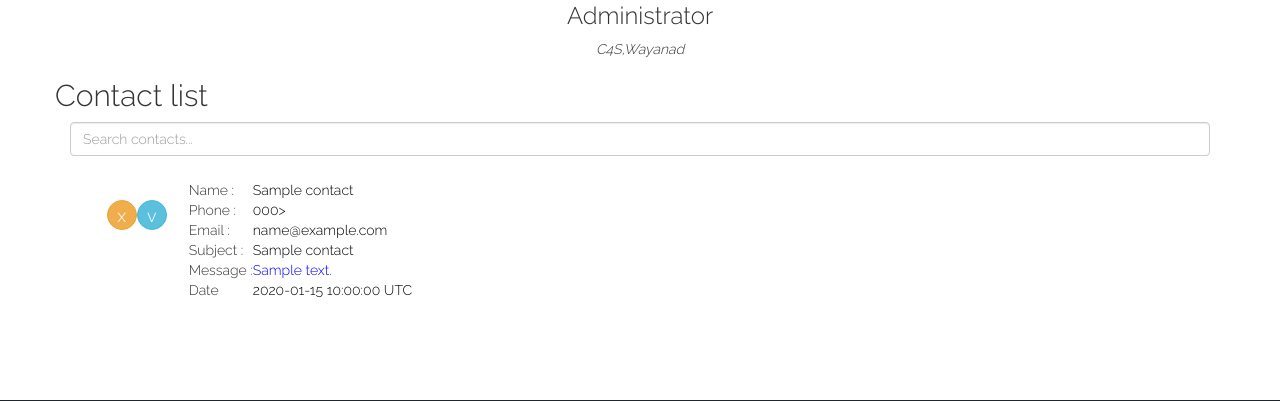
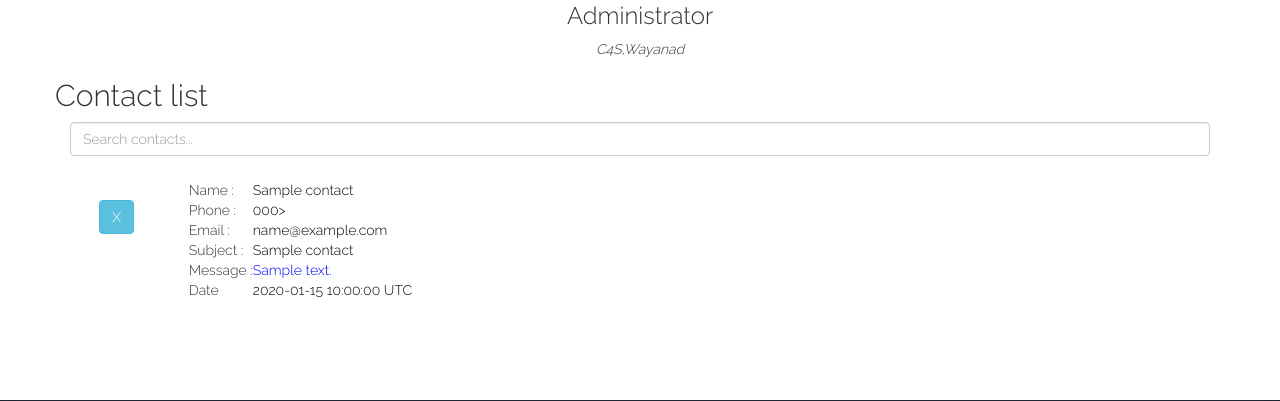
Before and after one commit to c4sc/c4s, a Rails app: page /admin/expertise/5624_view in a window 1280 px wide. Shown: the part 227-628 px from the top of the page. Run offline with Rails 7, Linux system fonts and the light colour scheme; a user stored in the database is signed in; tables that the repository leaves empty hold one stand-in row (values such as "Sample post"); style sheets or scripts are compiled from the project's sources; some libraries are stand-ins or nearby versions.

Commit message:
delete button added to the admin contacts

```diff
--- a/app/views/administrator/index.html.erb
+++ b/app/views/administrator/index.html.erb
@@ -58,8 +58,7 @@ $(function() {
                 <div class="items col-md-6 clearfix" style="padding:1%;margin-top:1%;">
                 <div class="info-block block-info clearfix">
                     <div class="square-box pull-left">
-                        <button type="button" class="btn btn-info btn-circle">v</button>
-                        <button type="button" class="btn btn-warning btn-circle">x</button>
+                        <%= link_to 'X', data, method: :delete, data: { confirm:   'Are you sure?' }, type: "button" , class: "btn btn-info btn-cycle" %>
                     </div>
                     <table>
                         <tr><td>Name : </td><td class="txtstyle"><%= data.name %></td></tr>
```
